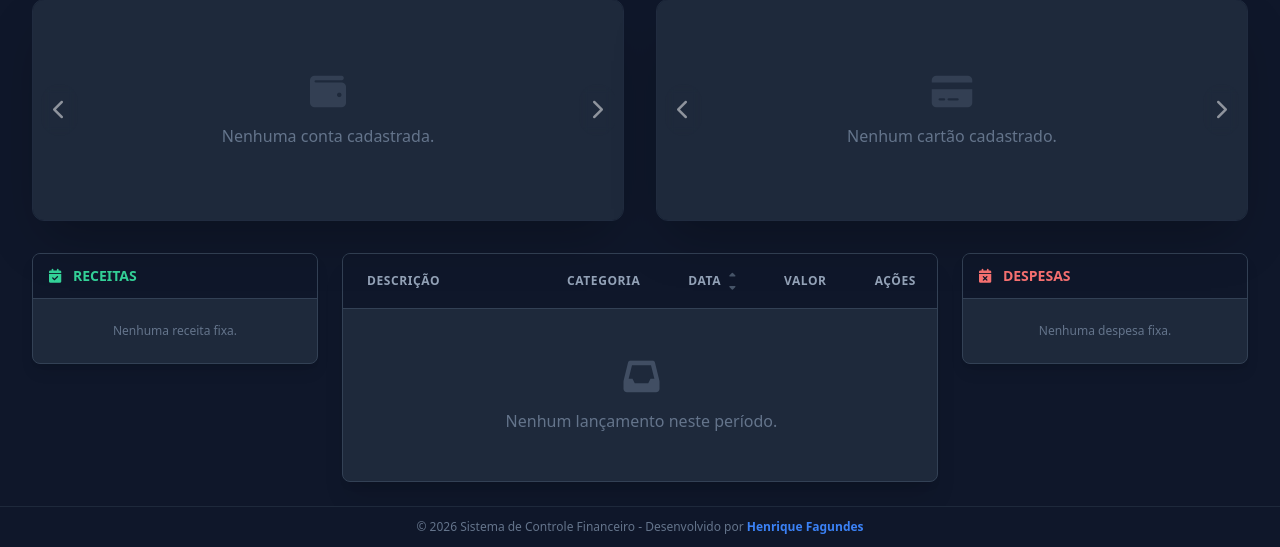
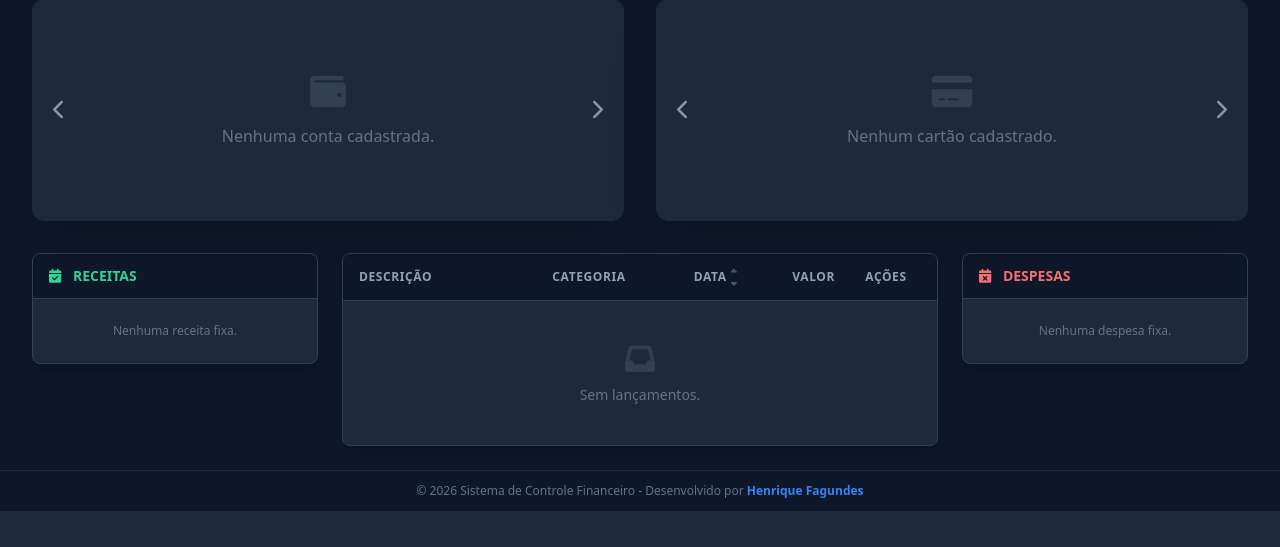
Before and after one commit to AprendendoLinux/financeiro, a Flask app: page /dashboard in a window 1280 px wide. Shown: the part 453-1000 px from the top of the page. After the commit the page ends 964 px from the top, so only its background shows below. Run offline with Flask 3, Linux system fonts and the light colour scheme; the visitor is signed in with stand-in values (Sample User, id 1); data that the repository does not hold is empty; some libraries are stand-ins or nearby versions.

Commit message:
Alterado em 08/02/2026 às 18:10h.

```diff
--- a/app/templates/components/transactions_table.html
+++ b/app/templates/components/transactions_table.html
@@ -1,69 +1,69 @@
-<div class="bg-slate-800 rounded-lg border border-slate-700 shadow-xl overflow-hidden">
-    <div class="overflow-x-auto">
+<div class="bg-slate-800 rounded-lg border border-slate-700 shadow-xl overflow-hidden flex flex-col h-full">
+    <div class="overflow-x-auto flex-1">
         <table class="w-full text-left border-collapse" id="transactions-table">
             <thead>
                 <tr class="bg-slate-900 border-b border-slate-700 text-xs font-semibold text-slate-400 uppercase tracking-wider">
-                    <th class="px-6 py-4 w-[40%] min-w-[200px]">Descrição</th>
+                    <th class="pl-4 pr-2 py-3 w-auto min-w-[140px]">Descrição</th>
 
-                    <th class="px-6 py-4 whitespace-nowrap">Categoria</th>
+                    <th class="px-2 py-3 whitespace-nowrap hidden sm:table-cell">Categoria</th>
 
-                    <th class="px-6 py-4 text-center whitespace-nowrap cursor-pointer group hover:text-white transition" onclick="sortTransactions()">
+                    <th class="px-2 py-3 text-center whitespace-nowrap cursor-pointer group hover:text-white transition" onclick="sortTransactions()">
                         <div class="flex items-center justify-center">
                             <span>Data</span>
-                            <div class="ml-2 flex flex-col space-y-[2px]">
+                            <div class="ml-1 flex flex-col space-y-[2px]">
                                 <i class="fas fa-caret-up text-[10px] text-slate-600 group-hover:text-slate-400" id="sort-asc"></i>
                                 <i class="fas fa-caret-down text-[10px] text-slate-600 group-hover:text-slate-400" id="sort-desc"></i>
                             </div>
                         </div>
                     </th>
 
-                    <th class="px-6 py-4 text-right whitespace-nowrap">Valor</th>
-                    <th class="px-6 py-4 text-center whitespace-nowrap">Ações</th>
+                    <th class="px-2 py-3 text-right whitespace-nowrap">Valor</th>
+                    <th class="px-2 py-3 text-center whitespace-nowrap pr-4">Ações</th>
                 </tr>
             </thead>
             <tbody class="divide-y divide-slate-700" id="transactions-body">
                 {% for t in transactions %}
-                {# Adicionado data-timestamp formatado para ordenação #}
                 <tr class="hover:bg-slate-750 transition-colors duration-150 group {% if t.is_scheduled %}opacity-75{% endif %}"
                     data-timestamp="{{ t.date.strftime('%Y%m%d') }}{{ t.created_at.strftime('%H%M') }}">
 
-                    <td class="px-6 py-4 break-words">
+                    <td class="pl-4 pr-2 py-3">
                         <div class="flex items-center">
-                            <div class="flex-shrink-0 h-10 w-10 rounded-full flex items-center justify-center
+                            <div class="flex-shrink-0 h-8 w-8 rounded-full flex items-center justify-center
                                 {% if t.type == 'receita' %}bg-emerald-900/50 text-emerald-400
                                 {% elif t.type == 'despesa' %}bg-red-900/50 text-red-400
                                 {% else %}bg-blue-900/50 text-blue-400{% endif %}">
-                                <i class="fas
+                                <i class="fas text-xs
                                     {% if t.type == 'receita' %}fa-arrow-up
                                     {% elif t.type == 'despesa' %}fa-arrow-down
                                     {% else %}fa-exchange-alt{% endif %}"></i>
                             </div>
-                            <div class="ml-4 max-w-[200px] sm:max-w-xs">
-                                <div class="text-sm font-medium text-white group-hover:text-sky-300 transition-colors">
+                            <div class="ml-3 min-w-0 flex-1">
+                                <div class="text-sm font-medium text-white group-hover:text-sky-300 transition-colors truncate max-w-[150px] sm:max-w-[200px] lg:max-w-[180px] xl:max-w-xs"
+                                     title="{{ t.description }}">
                                     {% if '(Ref:' in t.description %}
                                         {{ t.description.split('(Ref:')[0] }}
-                                        <div class="text-xs text-slate-400 font-normal mt-0.5">
-                                            (Ref: {{ t.description.split('(Ref:')[1] }}
-                                        </div>
                                     {% else %}
                                         {{ t.description }}
                                     {% endif %}
                                 </div>
-                                <div class="text-xs text-slate-500 mt-0.5">
+                                <div class="text-[10px] text-slate-500 mt-0.5 truncate">
                                     {% if t.account_id %}{{ t.account.name }}{% endif %}
                                     {% if t.card_id %}{{ t.card.name }}{% endif %}
                                     {% if t.installment_total and t.installment_total > 1 %}
                                         <span class="ml-1 text-sky-400">({{ t.installment_current }}/{{ t.installment_total }})</span>
+                                    {% endif %}
+                                    {% if '(Ref:' in t.description %}
+                                        <span class="ml-1 text-slate-600">Ref: {{ t.description.split('(Ref:')[1].replace(')', '') }}</span>
                                     {% endif %}
                                 </div>
                             </div>
                         </div>
                     </td>
 
-                    <td class="px-6 py-4 whitespace-nowrap">
+                    <td class="px-2 py-3 whitespace-nowrap hidden sm:table-cell">
                         {% if t.category %}
-                        <span class="inline-flex items-center px-2.5 py-0.5 rounded-full text-xs font-medium border"
-                              style="background-color: {{ t.category.color_hex }}20; color: {{ t.category.color_hex }}; border-color: {{ t.category.color_hex }}40;">
+                        <span class="inline-flex items-center px-2 py-0.5 rounded-md text-[10px] font-medium border truncate max-w-[100px]"
+                              style="background-color: {{ t.category.color_hex }}15; color: {{ t.category.color_hex }}; border-color: {{ t.category.color_hex }}30;">
                             {{ t.category.name }}
                         </span>
                         {% else %}
@@ -71,67 +71,58 @@
                         {% endif %}
                     </td>
 
-                    <td class="px-6 py-4 text-center whitespace-nowrap">
-                        <div class="text-sm text-slate-300 font-medium">{{ t.date.strftime('%d/%m/%Y') }}</div>
-                        <div class="text-xs text-slate-500">{{ t.created_at.strftime('%H:%M') }}</div>
+                    <td class="px-2 py-3 text-center whitespace-nowrap">
+                        <div class="text-xs text-slate-300 font-medium">{{ t.date.strftime('%d/%m') }}</div>
+                        <div class="text-[10px] text-slate-500">{{ t.date.strftime('%Y') }}</div>
                     </td>
 
-                    <td class="px-6 py-4 text-right whitespace-nowrap">
-                        <span class="font-bold font-mono text-base
+                    <td class="px-2 py-3 text-right whitespace-nowrap">
+                        <span class="font-bold font-mono text-sm
                             {% if t.type == 'receita' or t.type == 'transf_entrada' %}text-emerald-400
                             {% else %}text-red-400{% endif %}">
-                            {% if t.type == 'receita' or t.type == 'transf_entrada' %}+{% else %}-{% endif %}
                             R$ {{ "%.2f"|format(t.amount)|replace('.', ',') }}
                         </span>
                     </td>
 
-                    <td class="px-6 py-4 text-center whitespace-nowrap">
-                        <div class="flex justify-center space-x-3">
+                    <td class="px-2 py-3 text-center whitespace-nowrap pr-4">
+                        <div class="flex justify-center space-x-2">
 
-                            {# Lógica de Antecipação #}
+                            {# Antecipar #}
                             {% if t.is_scheduled and (t.fixed_expense_id or t.fixed_revenue_id) %}
                                 {% if t.is_locked_anticipate %}
-                                    <span class="text-slate-600 cursor-not-allowed" title="Existe uma pendência anterior"><i class="fas fa-clock"></i></span>
+                                    <span class="text-slate-700 cursor-not-allowed p-1"><i class="fas fa-clock text-xs"></i></span>
                                 {% else %}
                                     <a href="{{ url_for('finance.anticipate_fixed', id=t.id) }}"
-                                       class="text-yellow-500 hover:text-yellow-400 transition transform hover:scale-110"
-                                       title="Antecipar para Hoje">
-                                        <i class="fas fa-history"></i>
+                                       class="text-yellow-600 hover:text-yellow-400 transition p-1"
+                                       title="Antecipar">
+                                        <i class="fas fa-history text-xs"></i>
                                     </a>
                                 {% endif %}
                             {% endif %}
 
-                            {# Botão Editar #}
+                            {# Editar #}
                             <button type="button"
                                     data-id="{{ t.id }}"
                                     data-desc="{{ t.description }}"
                                     data-amount="{{ t.amount }}"
                                     data-date="{{ t.date }}"
-                                    data-account_id="{{ t.account_id or '' }}"
-                                    data-card_id="{{ t.card_id or '' }}"
                                     onclick="openEditTransaction(this)"
-                                    class="text-blue-500 hover:text-blue-400 transition transform hover:scale-110"
+                                    class="text-blue-600 hover:text-blue-400 transition p-1"
                                     title="Editar">
-                                <i class="fas fa-pen"></i>
+                                <i class="fas fa-pen text-xs"></i>
                             </button>
 
-                            {# Lógica de Exclusão (Modal Bonito) #}
+                            {# Excluir #}
                             {% if t.installment_total and t.installment_total > 1 and t.date > today %}
-                                <span class="text-slate-600 cursor-not-allowed" title="Para excluir, adiante a parcela para o mês atual no painel de cartões.">
-                                    <i class="fas fa-trash"></i>
-                                </span>
-
+                                <span class="text-slate-700 cursor-not-allowed p-1"><i class="fas fa-trash text-xs"></i></span>
                             {% elif (t.fixed_expense_id or t.fixed_revenue_id) and not t.card_id %}
-                                <span class="text-slate-600 cursor-not-allowed" title="Para remover este lançamento, desligue o interruptor no painel de Fixos.">
-                                    <i class="fas fa-trash"></i>
-                                </span>
-
+                                <span class="text-slate-700 cursor-not-allowed p-1" title="Use o painel de Fixos"><i class="fas fa-trash text-xs"></i></span>
                             {% else %}
                                 <button type="button"
-                                   onclick="openDeleteModal('{{ url_for('finance.delete_transaction', id=t.id) }}', '{% if t.fixed_expense_id or t.fixed_revenue_id %}{% if t.date > today %}Atenção: Isso cancelará este plano fixo daqui para frente.{% else %}Isso exclui apenas este lançamento atual. Para cancelar o plano, avance para o próximo mês e exclua o lançamento futuro.{% endif %}{% else %}Tem certeza que deseja excluir este lançamento?{% endif %}')"
-                                   class="text-red-500 hover:text-red-400 transition transform hover:scale-110"
+                                   onclick="openDeleteModal('{{ url_for('finance.delete_transaction', id=t.id) }}', 'Confirmar exclusão?')"
+                                   class="text-red-600 hover:text-red-400 transition p-1"
                                    title="Excluir">
-                                    <i class="fas fa-trash"></i>
+                                    <i class="fas fa-trash text-xs"></i>
                                 </button>
                             {% endif %}
                         </div>
@@ -139,10 +130,10 @@
                 </tr>
                 {% else %}
                 <tr>
-                    <td colspan="5" class="px-6 py-12 text-center text-slate-500">
+                    <td colspan="5" class="px-6 py-10 text-center text-slate-500">
                         <div class="flex flex-col items-center">
-                            <i class="fas fa-inbox text-4xl mb-3 opacity-50"></i>
-                            <p>Nenhum lançamento neste período.</p>
+                            <i class="fas fa-inbox text-3xl mb-2 opacity-30"></i>
+                            <p class="text-sm">Sem lançamentos.</p>
                         </div>
                     </td>
                 </tr>
```
